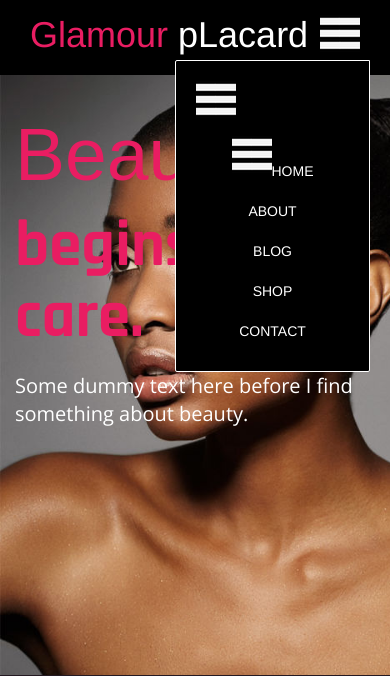
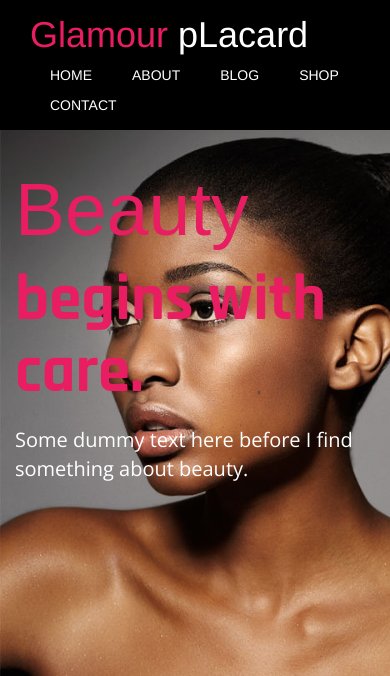
Before and after one commit to nkushh/glamour_placard, a Django app: page / in a window 390 px wide. Shown: the top 676 px of the page. Run offline with Django 3.2, Linux system fonts and the light colour scheme; data comes from the database, SQL or seed files in the repository; some libraries are stand-ins or nearby versions; some web fonts are replaced.

```diff
--- a/static/css/style.css
+++ b/static/css/style.css
@@ -60,17 +60,6 @@ header li a:active{
 
 header nav{
 	float: right;
-}
-
-#menu-icon{
-	display: hidden;
-	width: 40px;
-	height: 40px;
-	background: url('../img/nav.png') no-repeat center;
-}
-
-a:hover#menu-icon{
-	border-radius: 4px 4px 0 0;
 }
 
 /* Hero section styling */
@@ -465,31 +454,8 @@ footer li a{
 /* Media Queries */
 @media screen and (max-width: 768px){
 
-	#menu-icon{
-	display: inline-block;
-	}
-
-	header ul, header:active ul{
-		display: none;
-		z-index: 1000;
-		position: absolute;
-		padding: 20px;
-		background-color: #000;
-		right: 20px;
-		top: 60px;
-		border: 1px solid #fff;
-		border-radius: 2px 0 2px 2px;
-		width: 50%;
-	}
-
-	header:hover ul{
-		display: block;
-	}
-
-	header li{
-		text-align: center;
-		width: 100%;
-		padding: 10px 0;
+	header nav{
+		float: none;
 	}
 
 	.hero-text-wrapper{
```
